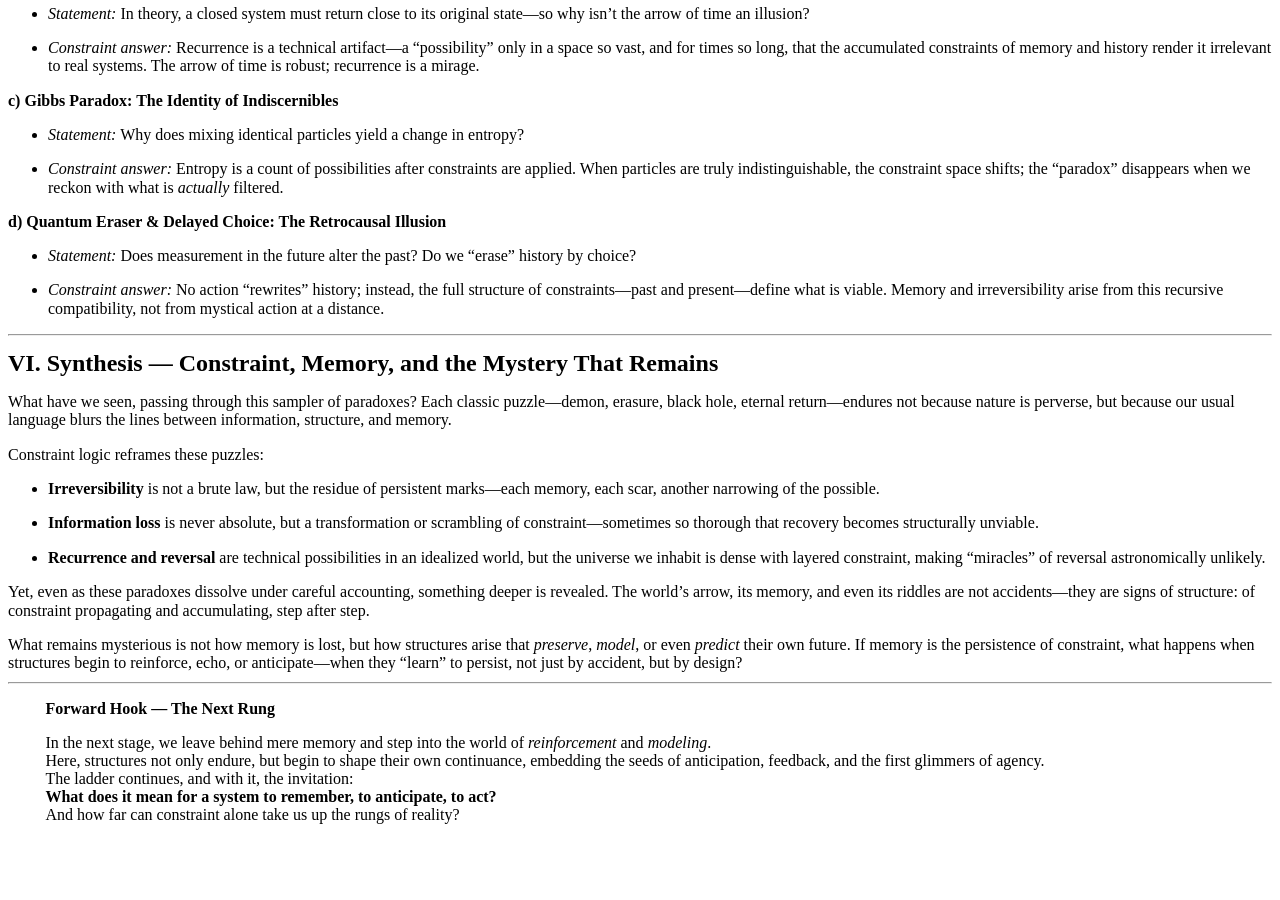
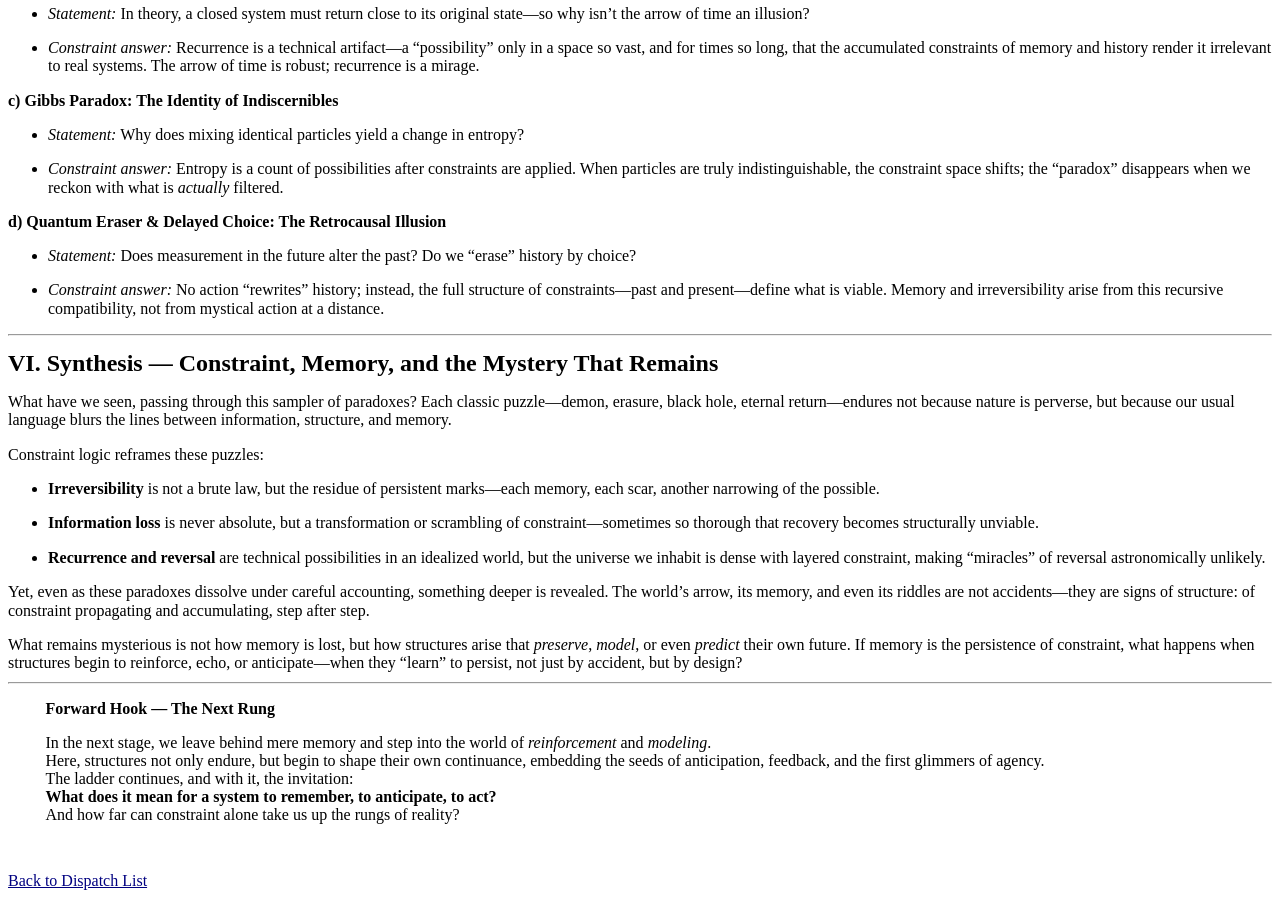
Before and after one commit to jonmmar/maram-cc-site, a Jekyll site: the page built from dispatch/price_of_forgetting.html, in a window 1280 px wide and 900 px high, scrolled down 2022 px. Built offline with Jekyll 4.4.1, drawn with Linux system fonts in a browser that asks for light colours; before the commit the page ends 2886 px from its top, so only the background shows below that.

Commit message:
fixed essay 3.5 nav

```diff
--- a/dispatch/price_of_forgetting.html
+++ b/dispatch/price_of_forgetting.html
@@ -290,3 +290,4 @@ take us up the rungs of reality?</blockquote>
 </p>
 </body>
 </html>
+{% include dispatch-nav.html %}
```
